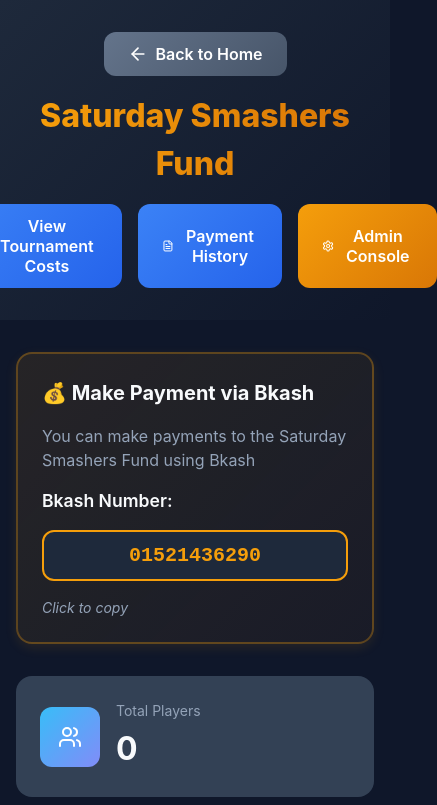
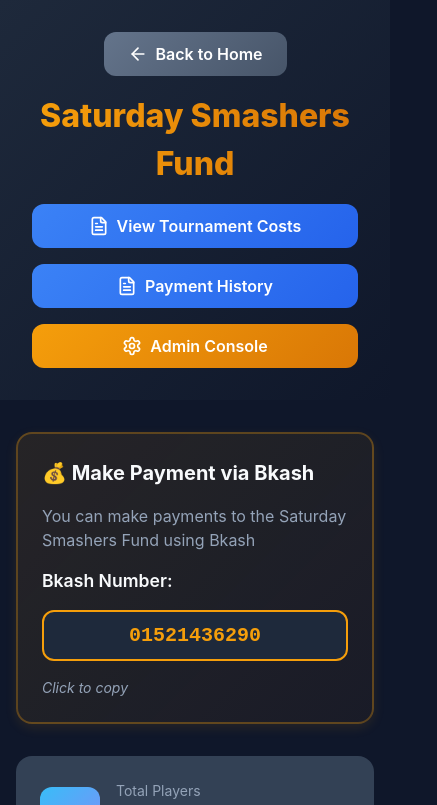
Before and after one commit to Nafsan/saturday_smashers_grouping, a React (Vite) app: page /#/fund in a window 390 px wide. Shown: the top 805 px of the page, 437 px wide, since content can reach past the window. Built offline with nearby package versions, Linux system fonts and the light colour scheme; no server answers.

Commit message:
Feature: Fix the fund page buttons' styles in mobile screen, show spinner after tournament result updating

```diff
--- a/src/components/FundManagement.jsx
+++ b/src/components/FundManagement.jsx
@@ -66,7 +66,7 @@
                         Back to Home
                     </button>
                     <h1 className="fund-title">Saturday Smashers Fund</h1>
-                    <div style={{ display: 'flex', gap: '1rem' }}>
+                    <div className="header-actions">
                         <button className="cost-btn" onClick={() => setIsCostModalOpen(true)}>
                             <FileText size={20} />
                             View Tournament Costs
--- a/src/components/FundManagement.scss
+++ b/src/components/FundManagement.scss
@@ -36,6 +36,24 @@
 
             @media (max-width: 768px) {
                 font-size: 2rem;
+            }
+        }
+
+        .header-actions {
+            display: flex;
+            gap: 1rem;
+            align-items: center;
+
+            @media (max-width: 768px) {
+                width: 100%;
+                flex-wrap: wrap;
+                justify-content: center;
+
+                button {
+                    flex: 1;
+                    min-width: 200px;
+                    justify-content: center;
+                }
             }
         }
 
--- a/src/components/RankSubmission.jsx
+++ b/src/components/RankSubmission.jsx
@@ -12,7 +12,8 @@
     Typography,
     Box,
     Chip,
-    IconButton
+    IconButton,
+    CircularProgress
 } from '@mui/material';
 import { Upload, X, Lock, Trash2 } from 'lucide-react';
 import { useToast } from '../context/ToastContext';
@@ -547,14 +548,15 @@
                         <Button
                             onClick={handleSubmit}
                             variant="contained"
-                            startIcon={<Upload size={18} />}
+                            disabled={isSubmitting}
+                            startIcon={isSubmitting ? <CircularProgress size={20} color="inherit" /> : <Upload size={18} />}
                             sx={{
                                 background: 'linear-gradient(135deg, #3b82f6 0%, #2563eb 100%)',
                                 padding: '0.5rem 1.5rem',
                                 fontWeight: 'bold'
                             }}
                         >
-                            {initialData ? 'Update Results' : 'Upload Results'}
+                            {isSubmitting ? 'Processing...' : (initialData ? 'Update Results' : 'Upload Results')}
                         </Button>
                     )}
                 </DialogActions>
```
